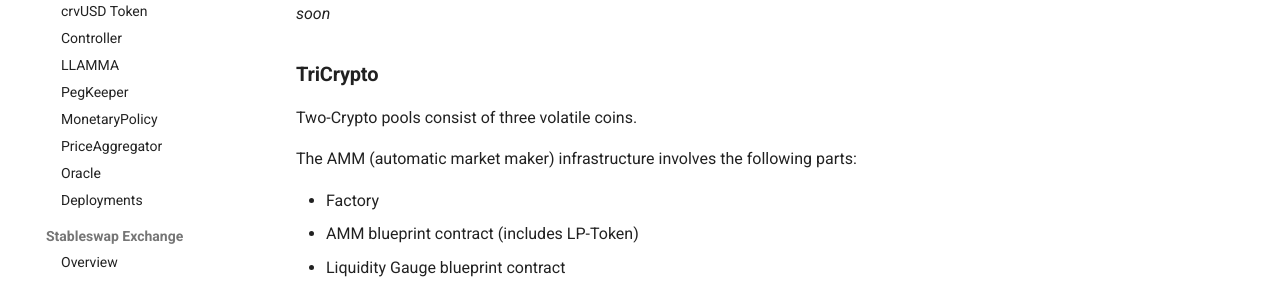
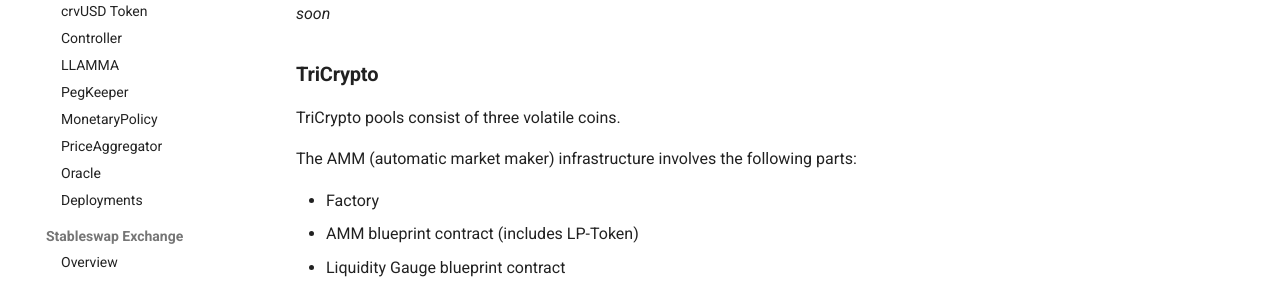
Before and after one commit to CurveDocs/curve-docs, an MkDocs documentation site: the page built from docs/cryptoswap_exchange/overview.md, in a window 1280 px wide. Shown: the part 423-704 px from the top of the page. Built offline with MkDocs 1.6.1 and Material for MkDocs 9.7.7, drawn with Linux system fonts in a browser that asks for light colours; comment, search, counter and statistics services are not loaded.

Commit message:
CryptoSwap Exchange Typo

```diff
--- a/docs/cryptoswap_exchange/overview.md
+++ b/docs/cryptoswap_exchange/overview.md
@@ -10,7 +10,7 @@ All exchange functionality that Curve supports, as well as noteworthy implementa
 
 ## **TriCrypto**
 
-Two-Crypto pools consist of three volatile coins.
+TriCrypto pools consist of three volatile coins.
 
 The AMM (automatic market maker) infrastructure involves the following parts:
 
```
